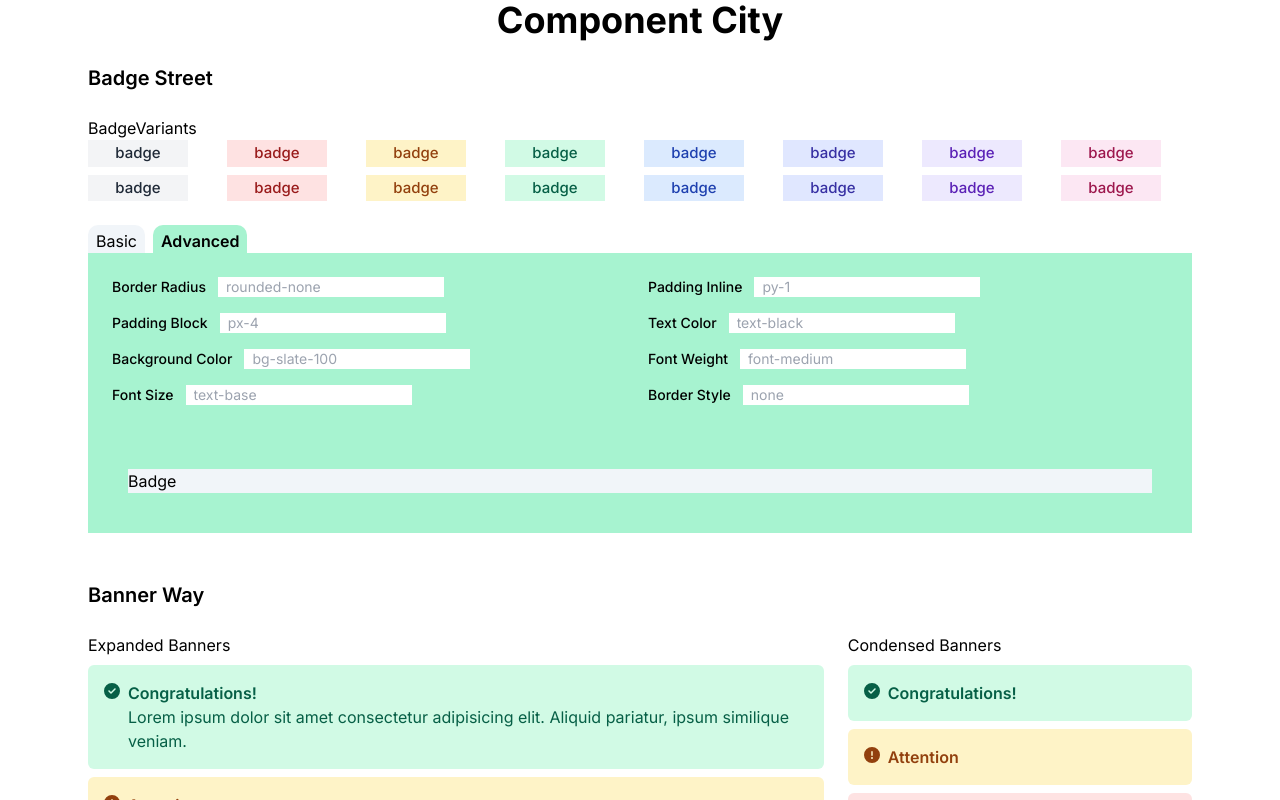
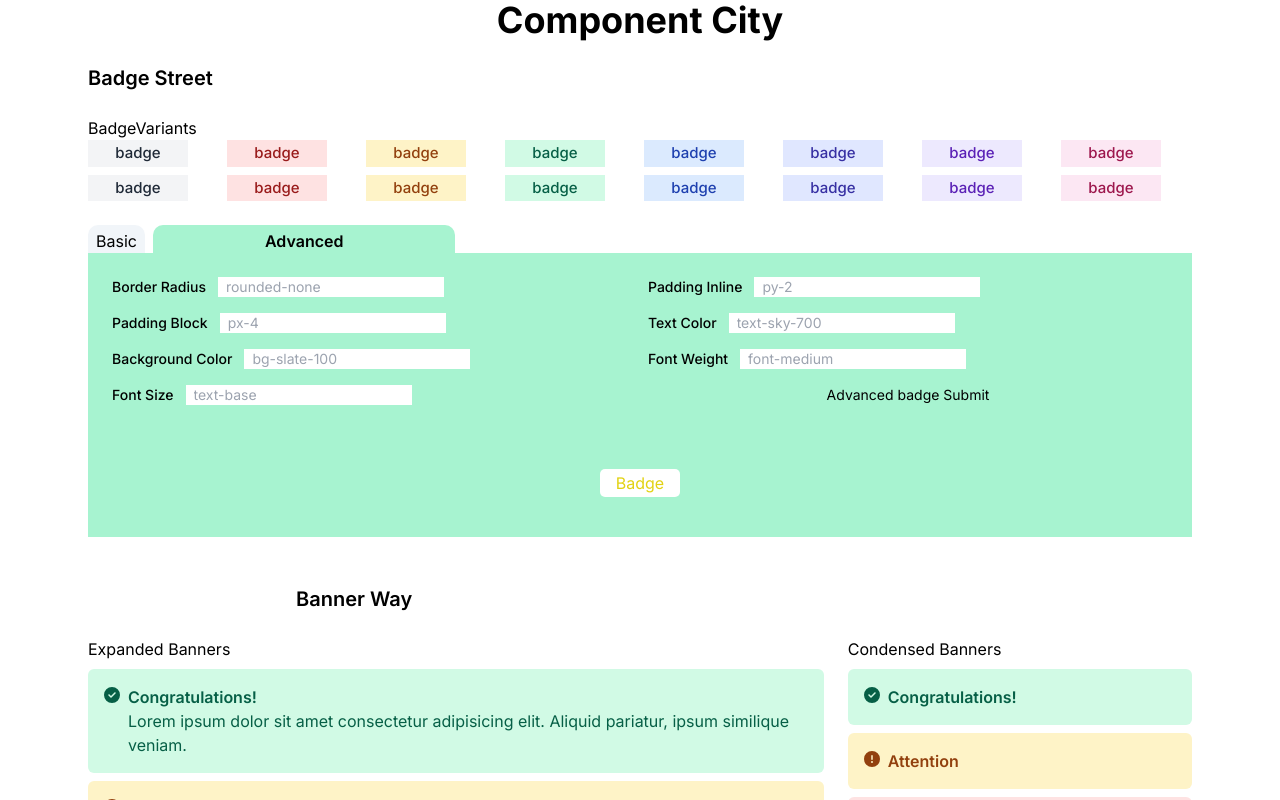
Before and after one commit to evanhill1989/component-city, a Next.js app: page / in a window 1280 px wide. Both pictures are taken after a click on the element "Advanced". Shown: the top 800 px of the page. Built offline with nearby package versions, Linux system fonts and the light colour scheme.

Commit message:
Dynamic CSS- BadgeCreator.jsx

```diff
--- a/src/app/components/Badges/AdvancedBadge.jsx
+++ b/src/app/components/Badges/AdvancedBadge.jsx
@@ -1,31 +1,37 @@
 import clsx from "clsx";
 
-export default function AdvancedBadge({ advancedBadgeStyles }) {
+export default function AdvancedBadge({
+  advancedBadgeStyles = {
+    color: "#e2d212",
+    backgroundColor: "white",
+    fontWeight: "",
+    fontSize: "1rem",
+    paddingInline: "2px",
+    paddingBlock: "12px",
+    borderRadius: "5px",
+  },
+}) {
   const {
     color,
     backgroundColor,
     fontWeight,
-    fontSizeBoy,
+    fontSize,
     paddingInline,
     paddingBlock,
-    borderStyle,
     borderRadius,
   } = advancedBadgeStyles;
 
+  const styleObject = {
+    color: color,
+    backgroundColor: backgroundColor,
+    fontWeight: fontWeight,
+    fontSize: fontSize,
+    padding: `${paddingInline} ${paddingBlock}`,
+    borderRadius: borderRadius,
+  };
+
   return (
-    <div
-      className={clsx(
-        color,
-        backgroundColor,
-        fontWeight,
-        fontSizeBoy,
-        paddingInline,
-        paddingBlock,
-        borderStyle,
-        borderRadius,
-        "m-auto w-20 text-center"
-      )}
-    >
+    <div className="m-auto text-center w-20" style={styleObject}>
       Badge
     </div>
   );
--- a/src/app/components/Badges/Badge.jsx
+++ b/src/app/components/Badges/Badge.jsx
@@ -1,6 +1,8 @@
 import clsx from "clsx";
 
-export default function Badge({ badgeStyles }) {
+export default function Badge({
+  badgeStyles = { color: "gray", isPillShape: false },
+}) {
   const { color, isPillShape } = badgeStyles;
 
   return (
--- a/src/app/components/Badges/BadgeCreator.jsx
+++ b/src/app/components/Badges/BadgeCreator.jsx
@@ -11,6 +11,7 @@ import { useState } from "react";
 import Badge from "./Badge";
 import AdvancedBadge from "./AdvancedBadge";
 import clsx from "clsx";
+import BadgeInputForm from "./BadgeInputForm";
 export default function BadgeCreator() {
   const [badgeStyles, setBadgeStyles] = useState({
     color: "gray",
@@ -18,15 +19,48 @@ export default function BadgeCreator() {
   });
   const [advancedTabIsOpen, setAdvancedTabIsOpen] = useState(false);
   const [advancedBadgeStyles, setAdvancedBadgeStyles] = useState({
-    color: "",
-    backgroundColor: "bg-slate-100",
+    color: "#e2d212",
+    backgroundColor: "white",
     fontWeight: "",
-    fontSizeBoy: "",
-    paddingInline: "",
-    paddingBlock: "",
-    borderStyle: "",
-    borderRadius: "",
+    fontSize: "1rem",
+    paddingInline: "2px",
+    paddingBlock: "12px",
+
+    borderRadius: "5px",
   });
+  /*   The default styles render correctly on load.
+When I reset these badge styles with my form only borderRadius
+and fontWeight seem to react predictably.
+However when I type in the exact existing default values above and
+submit the form ALL correct values persist to the new render.
+If I only change borderRadius to rounded-lg, but type in all the rest
+exactly as default it rerenders with the correct new borderRadius, and
+all the other values persist correctly.
+If I then only change fontWeight, everything re-renders correctly again.
+If I then change only text color, everything re-renders correctly again.
+If I then change fontSize, nothing happens, but it doesn't break everything.
+If I then change backgroundColor to bg-slate-800 , the backgroundColor goes away
+entirely.
+I can change paddingBlock to px-2 , reset it back to px-4, but anything else
+returns undefined i guess...
+
+
+Fuck , so I guess the issue is tailwind?
+
+Wow, so this is some wild shit -- the only things i can change it to are values
+that i guess my browser has previously cached.And this is true across the whole app --
+so if the tailwind value has been used anywhere at any level in any component then the
+browser has cached it and that value can be inputted into the form and dynamically render an
+effect to the UI
+ANd it's not the Browser cache!?!?! I emptied everything out of Firefox, and haven't been using
+it for this at all anyway, and it's the exact same behavior, and it remember the exact same
+tailwind classes that had been used by the other browser. The only tailwind styles that worked
+are styles that have, at SOME/ANY point been rendered previously from this project's code.
+
+
+
+If I put a dynamic stylesheet directly in my component ...
+ */
 
   function handleColorChange(event) {
     setBadgeStyles((prevStyles) => ({
@@ -53,12 +87,45 @@ export default function BadgeCreator() {
   function handleAdvancedChange(event) {
     const name = event.target.id;
     const value = event.target.value;
-    console.log("styles inside handleAdvancedChange", advancedBadgeStyles);
+    // console.log(name, value, "name and value");
+    // console.log("styles inside handleAdvancedChange", advancedBadgeStyles);
 
-    setAdvancedBadgeStyles((prevStyles) => ({
-      ...prevStyles,
-      [name]: value,
-    }));
+    // setAdvancedBadgeStyles((prevStyles) => ({
+    //   ...prevStyles,
+    //   [name]: value,
+    // }));
+  }
+
+  function handleAdvancedBadgeSubmit(event) {
+    event.preventDefault();
+    const formData = new FormData(event.target);
+    console.log(formData);
+    const color = formData.get("color");
+    const backgroundColor = formData.get("backgroundColor");
+    const fontWeight = formData.get("fontWeight");
+    const fontSize = formData.get("fontSize");
+    const paddingInline = formData.get("paddingInline");
+    const paddingBlock = formData.get("paddingBlock");
+
+    const borderRadius = formData.get("borderRadius");
+    console.log(
+      color,
+      backgroundColor,
+      fontWeight,
+      fontSize,
+      paddingInline,
+      paddingBlock,
+      borderRadius
+    );
+    setAdvancedBadgeStyles({
+      color,
+      backgroundColor,
+      fontWeight,
+      fontSize,
+      paddingInline,
+      paddingBlock,
+      borderRadius,
+    });
   }
 
   return (
@@ -71,7 +138,7 @@ export default function BadgeCreator() {
           Basic
         </h4>
         <h4
-          className="subsection--title bg-emerald-200 px-2 pt-1 cursor-pointer font-semibold"
+          className="subsection--title bg-emerald-200 px-28 pt-1 cursor-pointer font-semibold"
           onClick={() => toggleAdvancedOptions("advanced")}
         >
           Advanced
@@ -79,118 +146,26 @@ export default function BadgeCreator() {
       </div>
       {advancedTabIsOpen ? (
         <div className="badge-creator--advanced  bg-emerald-200">
-          <div className="badge-creator-inputs p-6 grid grid-flow-row grid-cols-2 gap-4 text-sm">
-            <label className="flex gap-3 font-medium" htmlFor="">
-              Border Radius
-              <input
-                type="text"
-                className="px-2 font-normal"
-                onChange={handleAdvancedChange}
-                name="borderRadius"
-                id="borderRadius"
-                placeholder="rounded-none"
-              />
-            </label>
-
-            <label className="flex gap-3 font-medium" htmlFor="">
-              Padding Inline
-              <input
-                type="text"
-                className="px-2 font-normal"
-                onChange={handleAdvancedChange}
-                name="paddingInline"
-                id="paddingInline"
-                placeholder="py-1"
-              />
-            </label>
-            <label className="flex gap-3 font-medium" htmlFor="">
-              Padding Block
-              <input
-                type="text"
-                className="px-2 font-normal"
-                onChange={handleAdvancedChange}
-                name="paddingBlock"
-                id="paddingBlock"
-                placeholder="px-4"
-              />
-            </label>
-
-            <label className="flex gap-3 font-medium" htmlFor="">
-              Text Color
-              <input
-                type="text"
-                className="px-2 font-normal"
-                onChange={handleAdvancedChange}
-                name="backgroundColor"
-                id="backgroundColor"
-                placeholder="text-black"
-              />
-            </label>
-
-            <label className="flex gap-3 font-medium" htmlFor="">
-              Background Color
-              <input
-                type="text"
-                className="px-2 font-normal"
-                onChange={handleAdvancedChange}
-                name="backgroundColor"
-                id="backgroundColor"
-                placeholder="bg-slate-100"
-              />
-            </label>
-
-            <label className="flex gap-3 font-medium" htmlFor="">
-              Font Weight
-              <input
-                type="text"
-                className="px-2 font-normal"
-                onChange={handleAdvancedChange}
-                name="fontWeight"
-                id="fontWeight"
-                placeholder="font-medium"
-              />
-            </label>
-
-            <label className="flex gap-3 font-medium" htmlFor="">
-              Font Size
-              <input
-                type="text"
-                className="px-2 font-normal"
-                onChange={handleAdvancedChange}
-                name="fontSizeBoy"
-                id="fontSizeBoy"
-                placeholder="text-base"
-              />
-            </label>
-
-            <label className="flex gap-3 font-medium" htmlFor="">
-              Border Style
-              <input
-                type="text"
-                className="px-2 font-normal"
-                onChange={handleAdvancedChange}
-                name="borderStyle"
-                id="borderStyle"
-                placeholder="none"
-              />
-            </label>
-          </div>
+          <BadgeInputForm
+            handleAdvancedChange={handleAdvancedChange}
+            handleAdvancedBadgeSubmit={handleAdvancedBadgeSubmit}
+          />
           <div className="m-auto w-full bg-emerald-200 p-10">
-            {/* advancedBadgeStyles.fontWeight,
-                advancedBadgeStyles.fontSizeBoy,
-                advancedBadgeStyles.paddingInline,
-                advancedBadgeStyles.paddingBlock,
-                advancedBadgeStyles.borderStyle,
-                advancedBadgeStyles.borderRadius, */}
-            <div
+            <AdvancedBadge advancedBadgeStyles={advancedBadgeStyles} />
+            {/* <div
               className={`
              ${advancedBadgeStyles.backgroundColor}
-
+             ${advancedBadgeStyles.fontWeight}
+              ${advancedBadgeStyles.paddingInline}
+                ${advancedBadgeStyles.paddingBlock}
+                ${advancedBadgeStyles.borderStyle}
+                ${advancedBadgeStyles.borderRadius}
+                ${advancedBadgeStyles.fontSize}
+                 ${advancedBadgeStyles.color}
                 `}
             >
               Badge
-            </div>
-            {/* <AdvancedBadge advancedBadgeStyles={advancedBadgeStyles} /> */}
+            </div> */}
           </div>
         </div>
       ) : (
--- /dev/null
+++ b/src/app/components/Badges/BadgeInputForm.jsx
@@ -0,0 +1,98 @@
+export default function BadgeInputForm({
+  handleAdvancedChange,
+  handleAdvancedBadgeSubmit,
+}) {
+  return (
+    <>
+      <form
+        onSubmit={(event) => handleAdvancedBadgeSubmit(event)}
+        className="badge-creator-inputs p-6 grid grid-flow-row grid-cols-2 gap-4 text-sm"
+      >
+        <label className="flex gap-3 font-medium" htmlFor="borderRadius">
+          Border Radius
+          <input
+            type="text"
+            className="px-2 font-normal"
+            onChange={(event) => handleAdvancedChange(event)}
+            name="borderRadius"
+            id="borderRadius"
+            placeholder="rounded-none"
+          />
+        </label>
+
+        <label className="flex gap-3 font-medium" htmlFor="paddingInline">
+          Padding Inline
+          <input
+            type="text"
+            className="px-2 font-normal"
+            onChange={(event) => handleAdvancedChange(event)}
+            name="paddingInline"
+            id="paddingInline"
+            placeholder="py-2"
+          />
+        </label>
+        <label className="flex gap-3 font-medium" htmlFor="paddingBlock">
+          Padding Block
+          <input
+            type="text"
+            className="px-2 font-normal"
+            onChange={(event) => handleAdvancedChange(event)}
+            name="paddingBlock"
+            id="paddingBlock"
+            placeholder="px-4"
+          />
+        </label>
+
+        <label className="flex gap-3 font-medium" htmlFor="color">
+          Text Color
+          <input
+            type="text"
+            className="px-2 font-normal"
+            onChange={(event) => handleAdvancedChange(event)}
+            name="color"
+            id="color"
+            placeholder="text-sky-700"
+          />
+        </label>
+
+        <label className="flex gap-3 font-medium" htmlFor="backgroundColor">
+          Background Color
+          <input
+            type="text"
+            className="px-2 font-normal"
+            onChange={(event) => handleAdvancedChange(event)}
+            name="backgroundColor"
+            id="backgroundColor"
+            placeholder="bg-slate-100"
+          />
+        </label>
+
+        <label className="flex gap-3 font-medium" htmlFor="fontWeight">
+          Font Weight
+          <input
+            type="text"
+            className="px-2 font-normal"
+            onChange={(event) => handleAdvancedChange(event)}
+            name="fontWeight"
+            id="fontWeight"
+            placeholder="font-medium"
+          />
+        </label>
+
+        <label className="flex gap-3 font-medium" htmlFor="fontSize">
+          Font Size
+          <input
+            type="text"
+            className="px-2 font-normal"
+            onChange={(event) => handleAdvancedChange(event)}
+            name="fontSize"
+            id="fontSize"
+            placeholder="text-base"
+          />
+        </label>
+
+        <button>Advanced badge Submit</button>
+      </form>
+    </>
+  );
+}
--- a/src/app/components/Banner/Banner.jsx
+++ b/src/app/components/Banner/Banner.jsx
@@ -6,7 +6,9 @@ import {
   FaCircleExclamation,
 } from "react-icons/fa6";
 
-export default function Banner({ bannerTypes }) {
+export default function Banner({
+  bannerTypes = { status: "success", isCondensed: false },
+}) {
   const { status, isCondensed } = bannerTypes;
 
   let bannerStyles = {
--- a/src/app/page.js
+++ b/src/app/page.js
@@ -19,7 +19,7 @@ export default function Home() {
           </BadgeCreator>
         </Section>
         <Section>
-          <h3 className="text-xl font-semibold">Banner Way</h3>
+          <h3 className="text-xl px-52 font-semibold">Banner Way</h3>
           <BannerExamples />
           <BannerCreator>
             <Banner />
```
